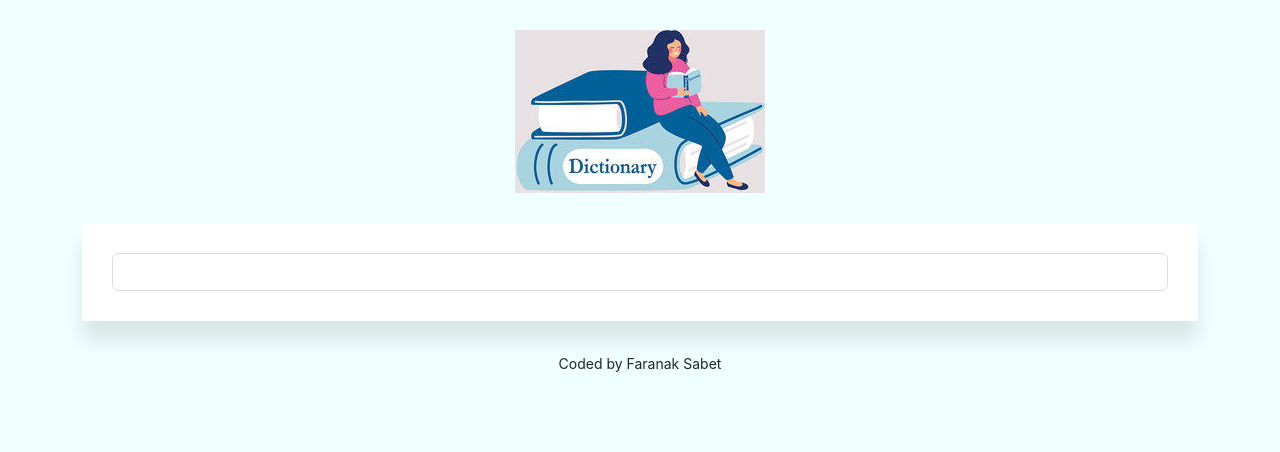
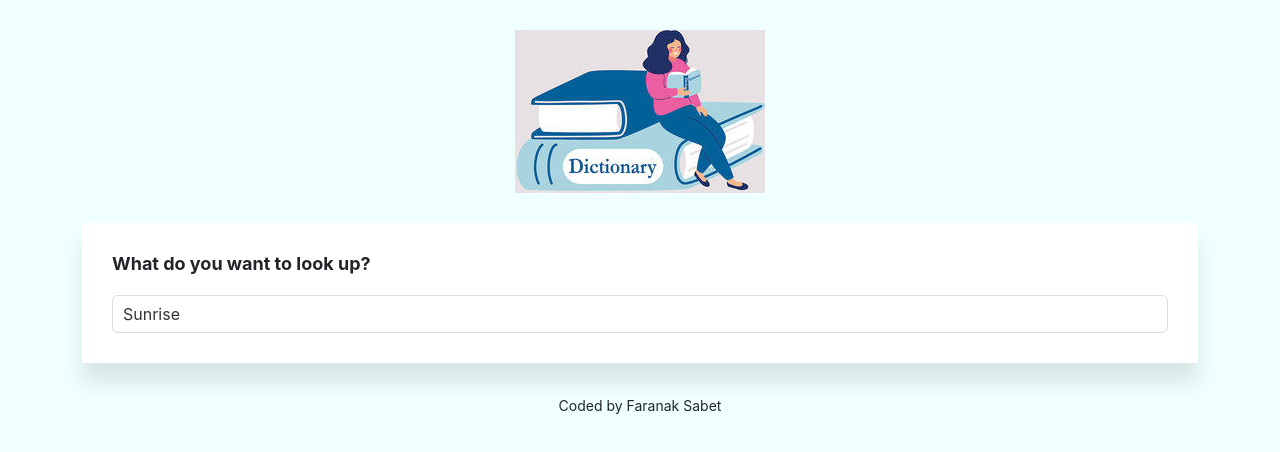
Before and after one commit to FaranakSabet/react-dictionary-app, a React (Create React App) app: page / in a window 1280 px wide. Shown: the top 452 px of the page. Built offline with nearby package versions, Linux system fonts and the light colour scheme; no server answers.

Commit message:
finished styling, and improved the user experience

```diff
--- a/src/App.js
+++ b/src/App.js
@@ -10,7 +10,7 @@
           <img src={logo} className="App-logo img-fluid" alt="logo" />
         </header>
         <main>
-          <Dictionary defaultKeyword="Sunset"/>
+          <Dictionary defaultKeyword="Sunrise"/>
         </main>
         <footer className="App-footer">
           <small>Coded by Faranak Sabet</small>
--- a/src/Dictionary.css
+++ b/src/Dictionary.css
@@ -1,3 +1,8 @@
+.Dictionary h1{
+    font-size: 18px;
+    font-weight: bold;
+    margin-bottom: 20px;
+}
 .Dictionary section{
     background-color:white;
     padding: 30px;
--- a/src/Dictionary.js
+++ b/src/Dictionary.js
@@ -37,8 +37,13 @@
     return (
       <div className="Dictionary">
         <section>
+          <h1>What do you want to look up?</h1>
           <form onSubmit={handleSubmit}>
-          <input type="search" onChange={handleKeywordChange} />
+            <input
+              type="search"
+              onChange={handleKeywordChange}
+              defaultValue={props.defaultKeyword}
+            />
           </form>
         </section>
         <Results results={results} />
--- a/src/Meaning.css
+++ b/src/Meaning.css
@@ -4,7 +4,7 @@
     font-weight: bold;
 }
 .Meaning .example{
-    font-size: 14px;
-    opacity: 0.7;
+    color: #70757a;
     font-style: italic;
+    margin-top: 10px;
 }
```
Lines whose indentation alone changed are shown as unchanged.
